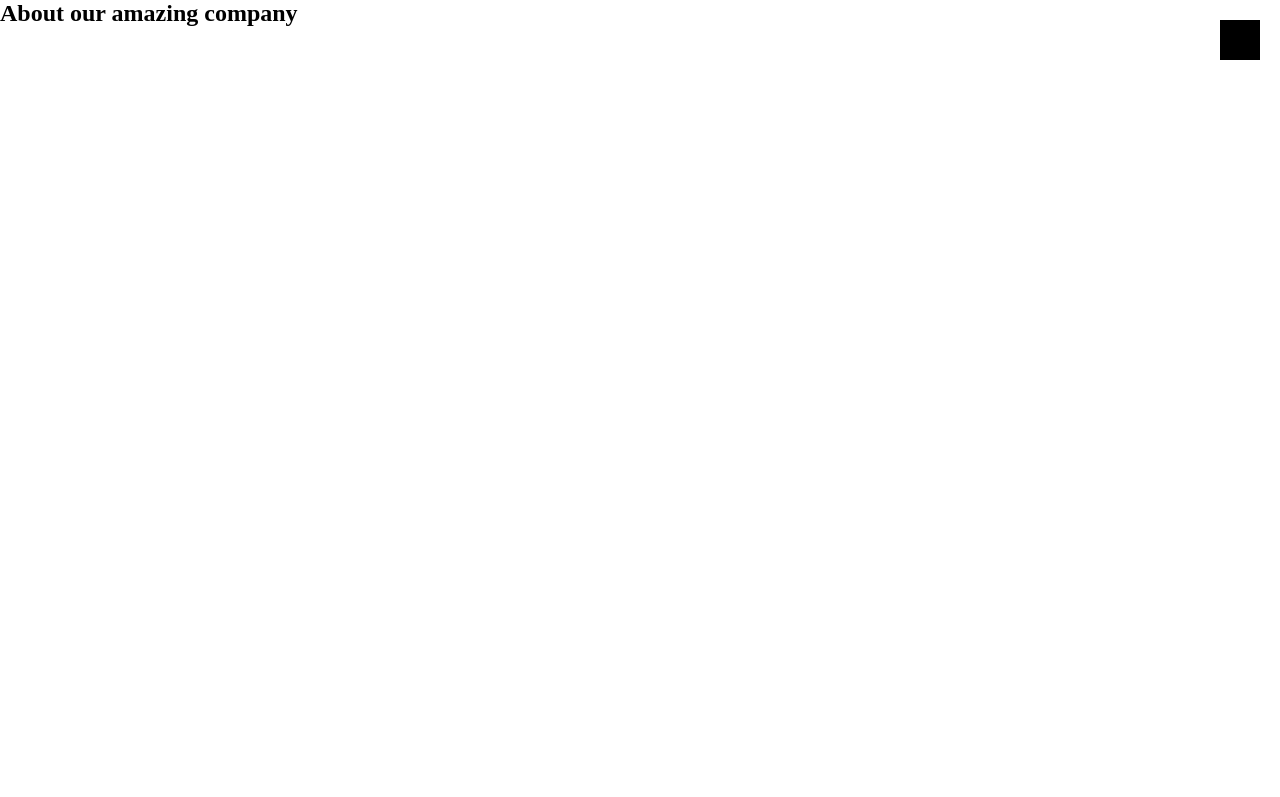
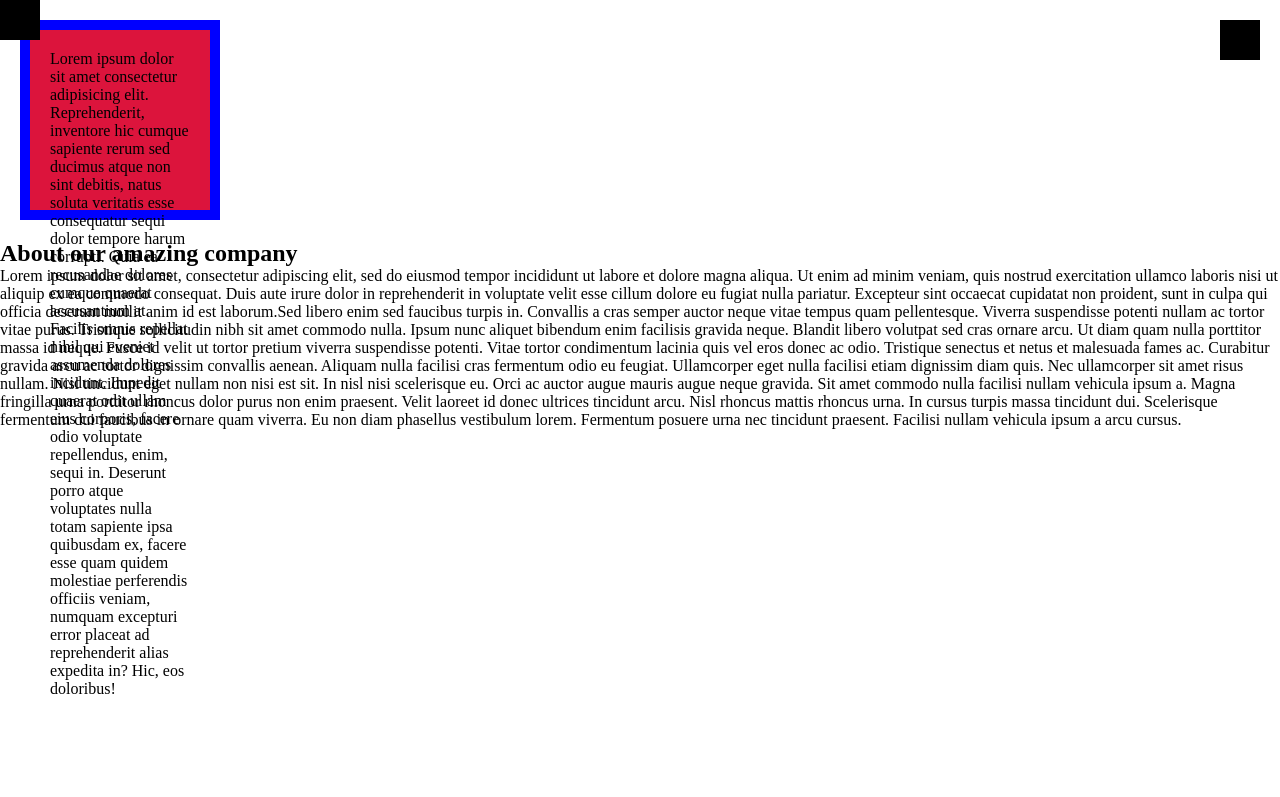
Before and after one commit to SalvadorLimones/w2-practices, a plain HTML site: page index.html in a window 1280 px wide. Shown: the top 797 px of the page. Drawn offline with Linux system fonts and the light colour scheme.

Commit message:
wednesday fun

```diff
--- a/index.html
+++ b/index.html
@@ -22,12 +22,24 @@
     </ul>
   </nav>
 
-  <header></header>
+  <header>
+    Lorem ipsum dolor sit amet consectetur adipisicing elit. Reprehenderit, inventore hic cumque sapiente rerum sed ducimus atque non sint debitis, natus soluta veritatis esse consequatur sequi dolor tempore harum corrupti.
+    Quia ea recusandae dolores cumque quaerat accusantium at. Facilis omnis repellat nihil qui eveniet assumenda dolores incidunt. Impedit quaerat odit ullam eius corporis, facere odio voluptate repellendus, enim, sequi in.
+    Deserunt porro atque voluptates nulla totam sapiente ipsa quibusdam ex, facere esse quam quidem molestiae perferendis officiis veniam, numquam excepturi error placeat ad reprehenderit alias expedita in? Hic, eos doloribus!
+    <div>
+      <div>
+        <div class="randomDiv2"></div>
+      </div>
+    </div>
+  </header>
   <main>
 
     <section id="about">
       <h2>About our amazing company</h2>
-      <p></p>
+
+        Lorem ipsum <div class="randomDiv"> dolor </div> sit amet, consectetur adipiscing elit, sed do eiusmod tempor incididunt ut labore et dolore magna aliqua. Ut enim ad minim veniam, quis nostrud exercitation ullamco laboris nisi ut aliquip ex ea commodo consequat. Duis aute irure dolor in reprehenderit in voluptate velit esse cillum dolore eu fugiat nulla pariatur. Excepteur sint occaecat cupidatat non proident, sunt in culpa qui officia deserunt mollit anim id est laborum.Sed libero enim sed faucibus turpis in. Convallis a cras semper auctor neque vitae tempus quam pellentesque. Viverra suspendisse potenti nullam ac tortor vitae purus. Tristique sollicitudin nibh sit amet commodo nulla. Ipsum nunc aliquet bibendum enim facilisis gravida neque. <div class="randomDiv"></div>Blandit libero volutpat sed cras ornare arcu. Ut diam quam nulla porttitor massa id neque. Fusce id velit ut tortor pretium viverra suspendisse potenti. Vitae tortor condimentum lacinia quis vel eros donec ac odio. Tristique senectus et netus et malesuada fames ac. Curabitur gravida arcu ac tortor dignissim convallis aenean. Aliquam nulla facilisi cras fermentum odio eu feugiat. Ullamcorper eget nulla facilisi etiam dignissim diam quis. Nec ullamcorper sit amet risus nullam. Nisl tincidunt eget nullam non nisi est sit. In nisl nisi scelerisque eu.
+        Orci ac auctor augue mauris augue neque gravida. Sit amet commodo nulla facilisi nullam vehicula ipsum a. Magna fringilla urna porttitor rhoncus dolor purus non enim praesent. Velit laoreet id donec ultrices tincidunt arcu. Nisl rhoncus mattis rhoncus urna. In cursus turpis massa tincidunt dui. Scelerisque fermentum dui faucibus in ornare quam viverra. Eu non diam phasellus vestibulum lorem. Fermentum posuere urna nec tincidunt praesent. Facilisi nullam vehicula ipsum a arcu cursus.
+
     </section>
 
     <section id="services">
--- a/style.css
+++ b/style.css
@@ -73,3 +73,25 @@ section {
 #bodyID.clicked #nav{
   right: 0;
 }
+
+.randomDiv {
+  display: inline;
+}
+
+header {
+  width: 200px;
+  height: 200px;
+  padding: 20px;
+  margin: 20px;
+  border: 10px solid blue;
+  background-color: crimson;
+}
+
+header .randomDiv2 {
+  position: absolute;
+  top: 0px;
+  left: 0px;
+  width: 40px;
+  height: 40px;
+  background-color: black;
+}
```
